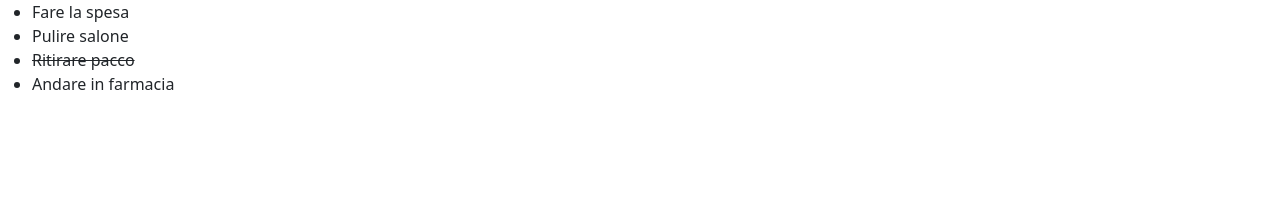
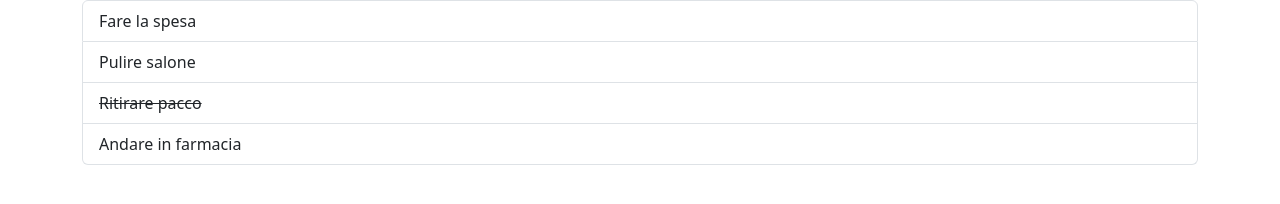
Before and after one commit to IreneChicca/vue-todolist, a plain HTML site: page index.html in a window 1280 px wide. Drawn offline with nearby package versions, Linux system fonts and the light colour scheme.

Commit message:
FIX style boostrap

```diff
--- a/index.html
+++ b/index.html
@@ -21,9 +21,9 @@
   </head>
   <body>
     <div id="app">
-      <div>
-        <ul>
-          <li v-for="(todo,index) in todoList">
+      <div class="container">
+        <ul class="list-group">
+          <li class="list-group-item" v-for="(todo,index) in todoList">
             <span
               :class="(todo.done==true) ? 'text-decoration-line-through' : '' "
             >
```
